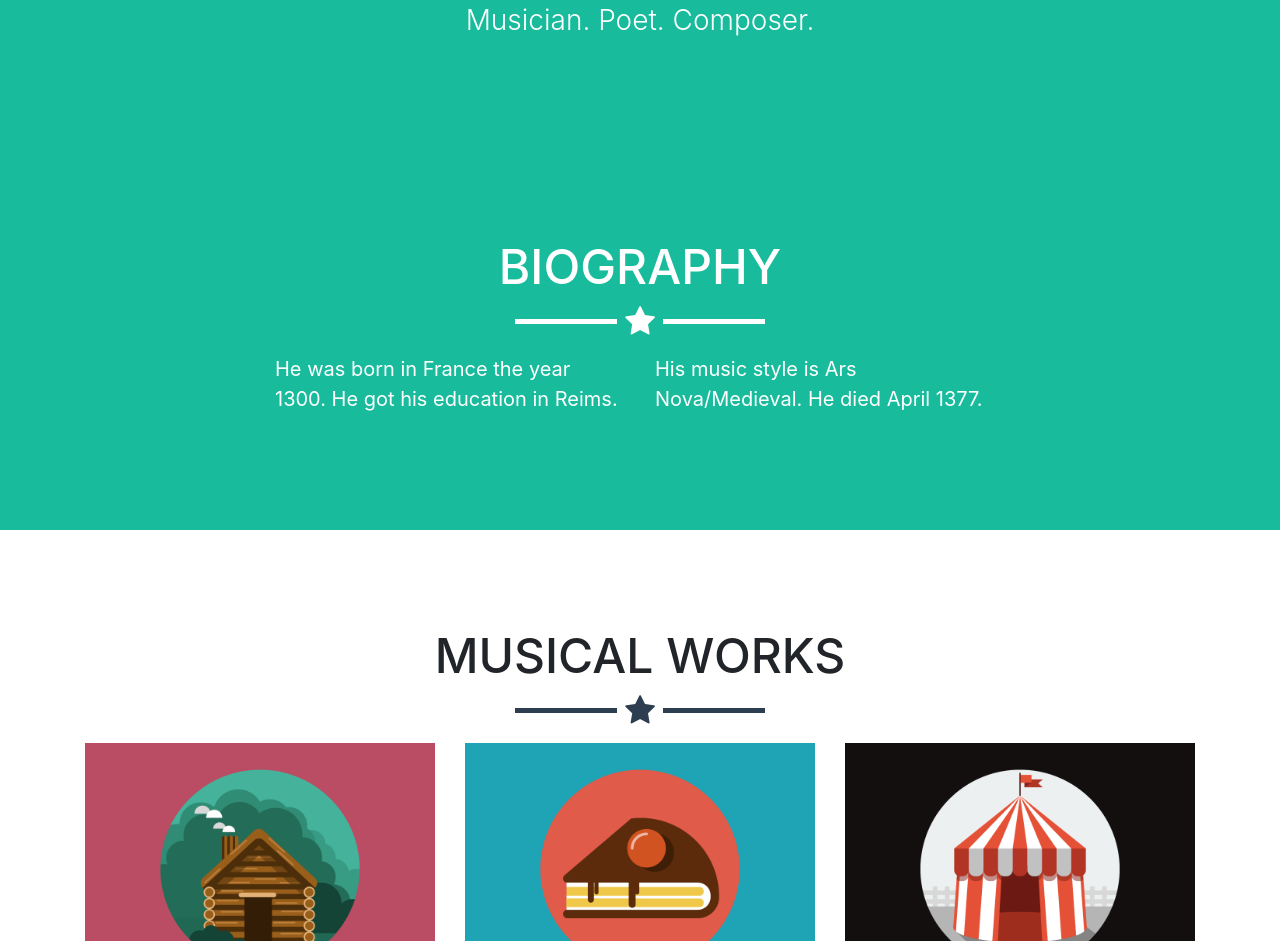
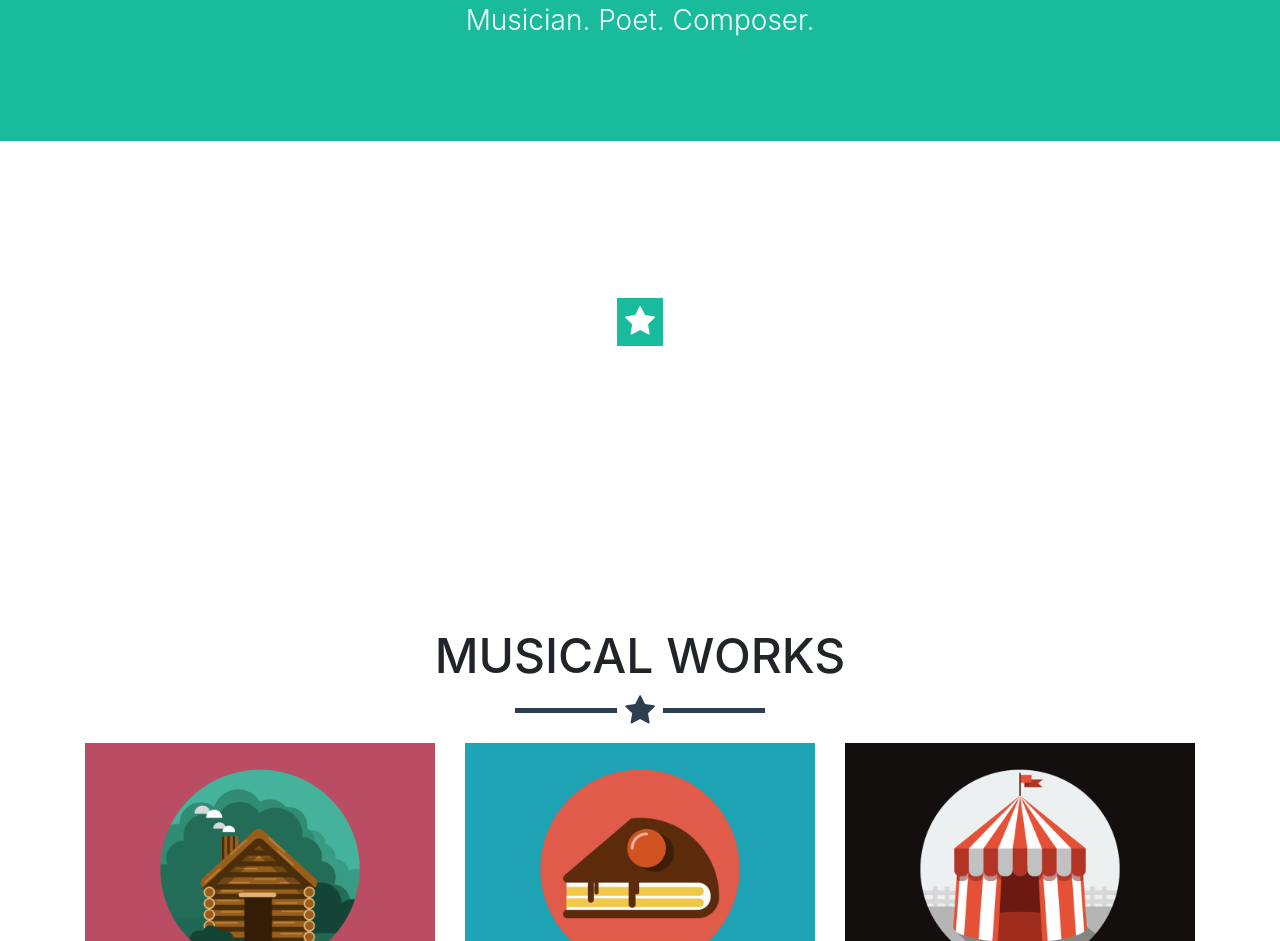
Before and after one commit to biancamika/guillaume, a website with bundled scripts: page index.html in a window 1280 px wide. Shown: the part 765-1706 px from the top of the page. Built offline with nearby package versions, Linux system fonts and the light colour scheme.

Commit message:
pls work

```diff
--- a/index.html
+++ b/index.html
@@ -65,7 +65,7 @@
     </header>
 
     <!-- About Section -->
-    <section class="success" id="about">
+    <section style="background-color:white !important;" class="success" id="about">
       <div class="container">
         <h2 class="text-center">Biography</h2>
         <hr class="star-light">
```
